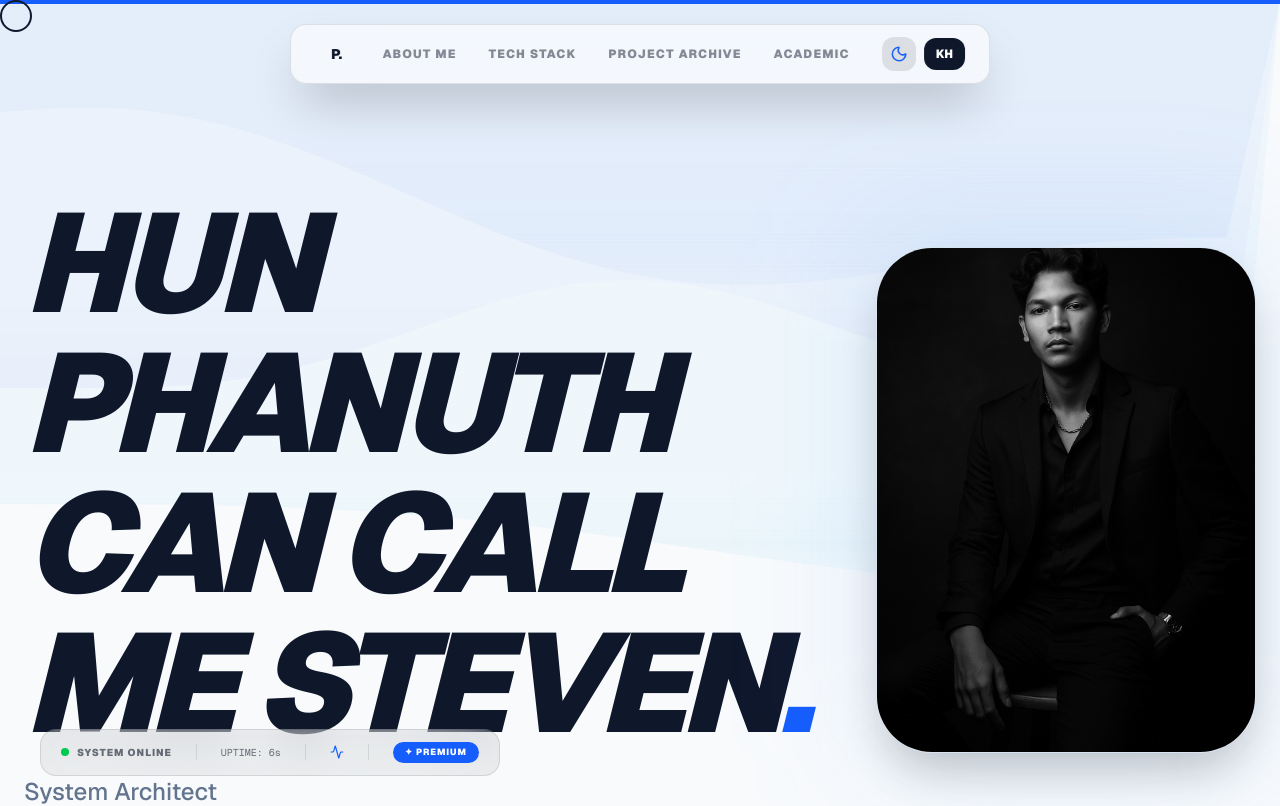
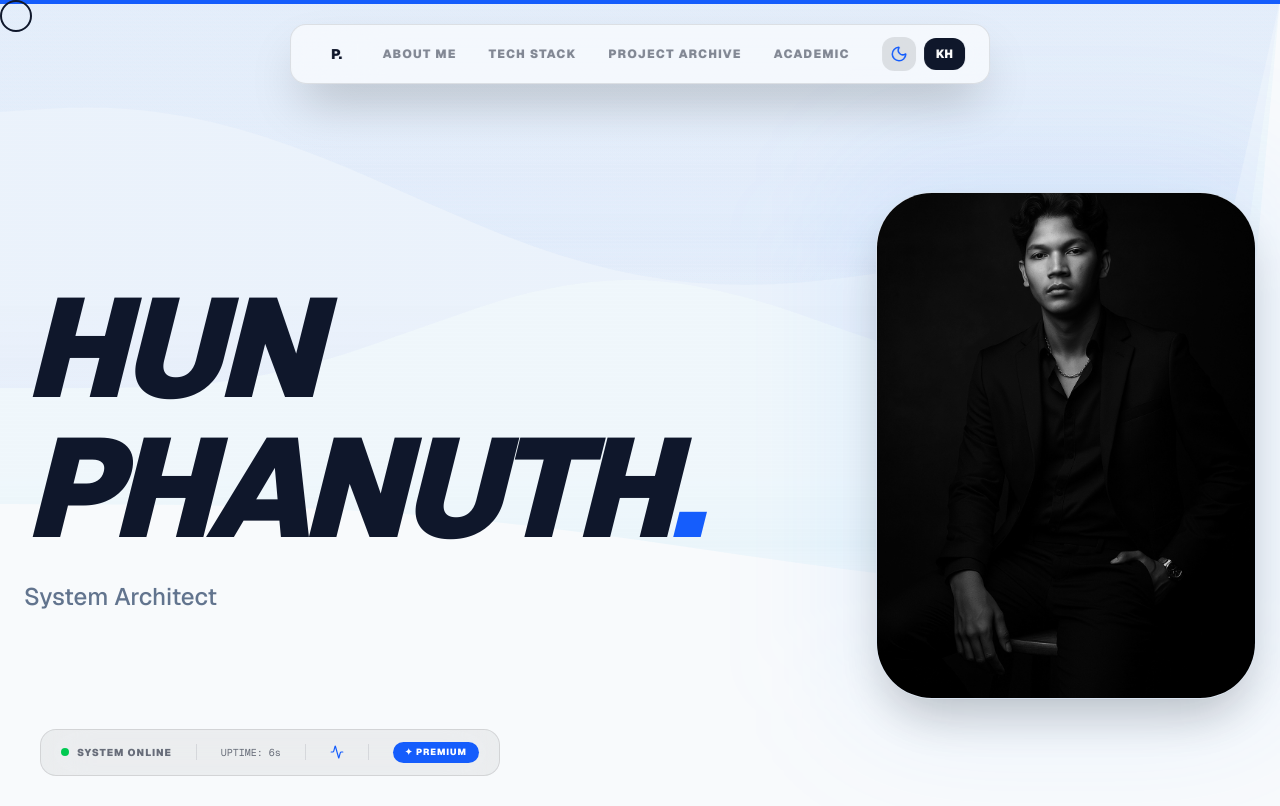
Before and after one commit to Steven-Hazad/phanuth-dev-system, a Next.js app: page / in a window 1280 px wide. Shown: the top 806 px of the page. Built offline with nearby package versions, Linux system fonts and the light colour scheme; no server answers; the database is empty; a web font is replaced by a local one.

Commit message:
Change name

```diff
--- a/src/app/page.js
+++ b/src/app/page.js
@@ -265,7 +265,7 @@ export default function Home() {
   }, []);
   const t = {
     en: {
-      name: "HUN PHANUTH Can Call me Steven",
+      name: "HUN PHANUTH",
       role: "System Architect",
       about: "About Me",
       aboutDesc: "I'm a student with a strong background in Computer Science and currently pursuing Air Traffic Management.",
```
